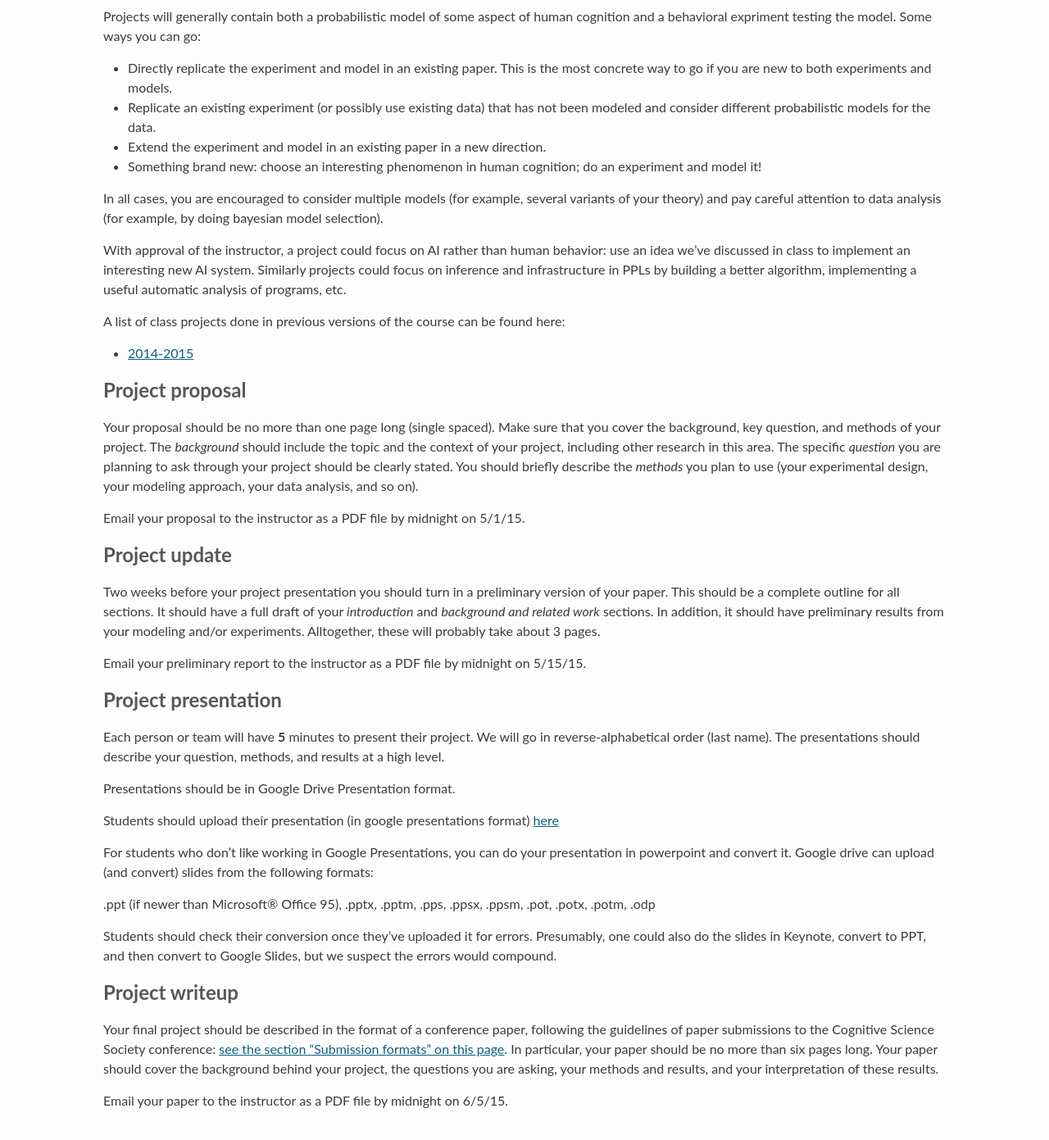
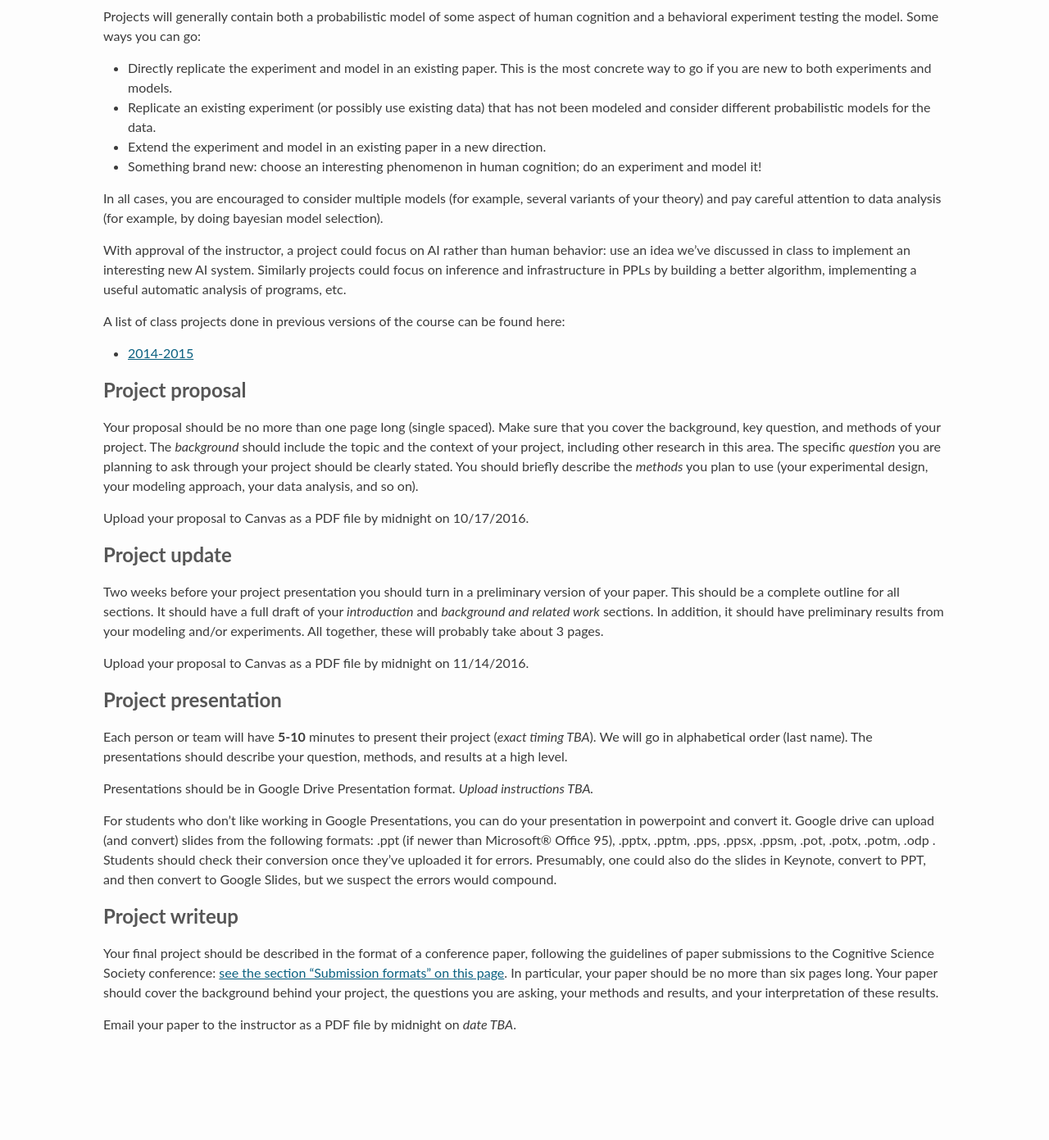
Before and after one commit to stanford-cocolab/cocolab.stanford.edu, a Jekyll site: the page built from psych204-fall2016.md, in a window 1280 px wide and 1400 px high, scrolled down 4600 px. Shown: the top 1391 px of the window at 82% size. Built offline with Jekyll 4.4.1, drawn with Linux system fonts in a browser that asks for light colours; Markdown is read by kramdown in place of the engine named in the settings; a script that is not in the unit is left out; after the commit the page ends 5907 px from its top, so only the background shows below that; some of the changed text lies outside the part shown.

Commit message:
clean up syllabus

```diff
--- a/psych204-fall2016.md
+++ b/psych204-fall2016.md
@@ -9,11 +9,14 @@
 
 ##Overview
 
-This course will introduce the probabilistic approach to cognitive science, in which learning and reasoning are understood as inference in complex probabilistic models. Examples will be drawn from areas including concept learning, causal reasoning, social cognition, and language understanding. Formal modeling ideas and techniques will be discussed in concert with relevant empirical phenomena.
+How can we understand intelligent behavior as computation?
+This course will introduce probabilistic modeling through probabilistic programs,
+and will explore the probabilistic approach to modeling human (and artificial) cognition.
+Examples will be drawn from areas including concept learning, causal reasoning, social cognition, and language understanding.
 
-* Instructor: Noah Goodman (ngoodman at stanford dot edu)
+* Instructor: Noah Goodman (ngoodman at stanford)
 
-* TAs: Robert Hawkins (rxdh) & MH Tessler (mtessler)
+* TAs: Robert Hawkins (rxdh at stanford) & MH Tessler (mtessler at stanford)
 
 * Meeting time: T,Th, 1:30-2:50pm
 
@@ -50,7 +53,7 @@
 
 ##Pre-requisites
 
-There are no formal pre-requisites for this class. However, this is a graduate-level course, which will move relatively quickly and have technical content. Students should be already familiar with the basics of probability and programming (or be willing to learn this background on their own).
+There are no formal pre-requisites for this class. However, this is a graduate-level course, which will move relatively quickly and have technical content. Students should be already familiar with the basics of probability and programming.
 
 #Schedule
 
@@ -62,7 +65,7 @@
 
 Readings:
 
- * [JavaScript Basics](http://probmods.org/v2/chapters/appendix-js.html)
+ * [JavaScript Basics](http://probmods.org/v2/chapters/appendix-js-basics.html)
  * [Generative Models](http://probmods.org/v2/chapters/02-generative-models.html)
  * Optional: [Concepts in a probabilistic language of thought.](http://www.stanford.edu/~ngoodman/papers/ConceptsChapter-final.pdf) Goodman, Tenenbaum, Gerstenberg (2015).
  * Optional: [How to grow a mind: structure, statistics, and abstraction.](../papers/tkgg-science11-reprint.pdf), J. B. Tenenbaum, C. Kemp, T. L. Griffiths, and N. D. Goodman (2011).
@@ -181,7 +184,7 @@
 
 ## Week of November 28
 
-Potpourri!!
+Potpourri!! (Topics TBA.)
 
 ## Week of December 6
 Project presentations!
@@ -277,7 +280,7 @@
 
 You are encouraged (but not required) to do projects in small groups of two or three people.
 
-Projects will generally contain both a probabilistic model of some aspect of human cognition and a behavioral expriment testing the model. Some ways you can go:
+Projects will generally contain both a probabilistic model of some aspect of human cognition and a behavioral experiment testing the model. Some ways you can go:
 
 * Directly replicate the experiment and model in an existing paper. This is the most concrete way to go if you are new to both experiments and models.
 * Replicate an existing experiment (or possibly use existing data) that has not been modeled and consider different probabilistic models for the data.
@@ -303,41 +306,35 @@
 *methods* you plan to use (your experimental
 design, your modeling approach, your data analysis, and so on).
 
-Email your proposal to the instructor as a PDF file by midnight on 5/1/15.
+Upload your proposal to Canvas as a PDF file by midnight on 10/17/2016.
 
 
 ## Project update
 
-Two weeks before your project presentation you should turn in a preliminary version of your paper. This should be a complete outline for all sections. It should have a full draft of your *introduction* and *background and related work* sections. In addition, it should have preliminary results from your modeling and/or experiments. Alltogether, these will probably take about 3 pages.
+Two weeks before your project presentation you should turn in a preliminary version of your paper. This should be a complete outline for all sections. It should have a full draft of your *introduction* and *background and related work* sections. In addition, it should have preliminary results from your modeling and/or experiments. All together, these will probably take about 3 pages.
 
-Email your preliminary report to the instructor as a PDF file by midnight on 5/15/15.
+Upload your proposal to Canvas as a PDF file by midnight on 11/14/2016.
 
 
 ## Project presentation
 
-Each person or team will have **5** minutes to present their project. We will go in
-reverse-alphabetical order (last name). The presentations should describe your question,
+Each person or team will have **5-10** minutes to present their project (*exact timing TBA*). We will go in
+alphabetical order (last name). The presentations should describe your question,
 methods, and results at a high level.
 
-Presentations should be in Google Drive Presentation format.
+Presentations should be in Google Drive Presentation format. *Upload instructions TBA.*
 
-Students should upload their presentation (in google presentations format) [here](https://drive.google.com/folderview?id=0BxDiKG5ZeJxeflE5V09OV1RZWVE2WngybERoODBMV2duNWIzcnZhWFdFMVFCSmRHWHZ4SDQ&usp=sharing)
-
-For students who don’t like working in Google Presentations, you can do your presentation in powerpoint and convert it. Google drive can upload (and convert) slides from the following formats:
-
-.ppt (if newer than Microsoft® Office 95), .pptx, .pptm, .pps, .ppsx, .ppsm, .pot, .potx, .potm, .odp
-
-Students should check their conversion once they’ve uploaded it for errors. Presumably, one could also do the slides in Keynote, convert to PPT, and then convert to Google Slides, but we suspect the errors would compound.
+For students who don’t like working in Google Presentations, you can do your presentation in powerpoint and convert it. Google drive can upload (and convert) slides from the following formats: .ppt (if newer than Microsoft® Office 95), .pptx, .pptm, .pps, .ppsx, .ppsm, .pot, .potx, .potm, .odp . Students should check their conversion once they’ve uploaded it for errors. Presumably, one could also do the slides in Keynote, convert to PPT, and then convert to Google Slides, but we suspect the errors would compound.
 
 
 ## Project writeup
 
 Your final project should be described in the format of a conference
 paper, following the guidelines of paper submissions to the
-Cognitive Science Society conference: [see the section "Submission formats" on this page](http://cognitivesciencesociety.org/conference2015/submissions.html).
+Cognitive Science Society conference: [see the section "Submission formats" on this page](http://www.cognitivesciencesociety.org/cogsci-archival-conference-information/).
 In particular, your paper should be no more than six pages long.
 Your paper should cover the background behind your
 project, the questions you are asking, your methods and results, and
 your interpretation of these results.
 
-Email your paper to the instructor as a PDF file by midnight on 6/5/15.
+Email your paper to the instructor as a PDF file by midnight on *date TBA*.
```
Also changed, not shown: other parts of psych204-fall2016.md (+9 -9 lines).
